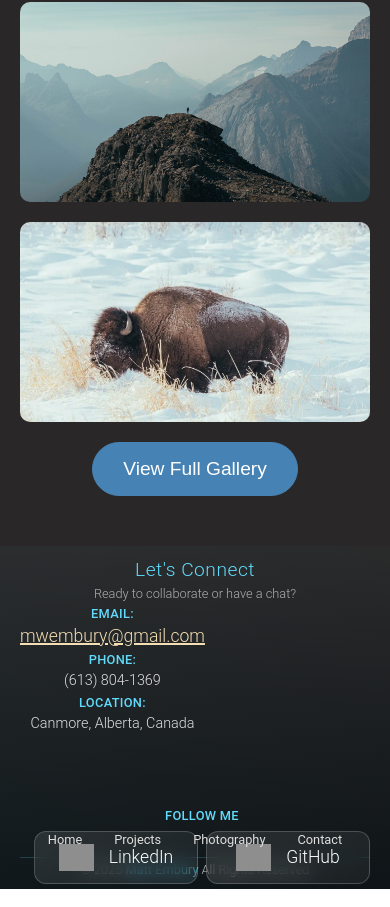
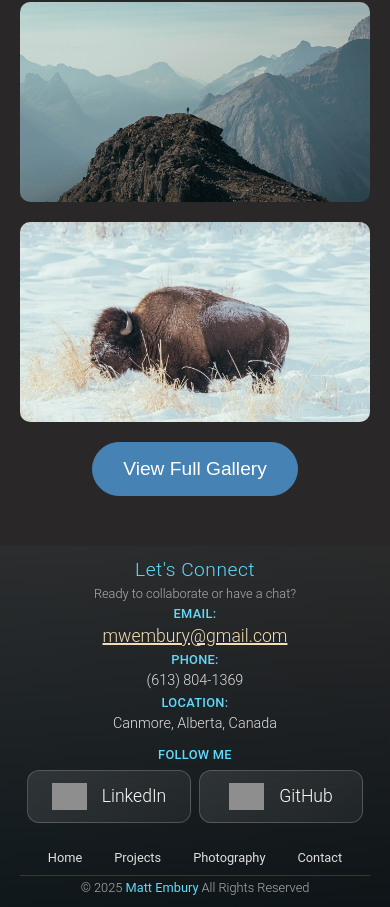
Before and after one commit to emburymw/matt-embury-site, a React (Create React App) app: page / in a window 390 px wide. Shown: the part 4104-5011 px from the top of the page. Built offline with nearby package versions, Linux system fonts and the light colour scheme; grey boxes are pictures that could not be loaded.

Commit message:
CSS fixes for mobile and contact link prod fixes

```diff
--- a/src/App.css
+++ b/src/App.css
@@ -1635,9 +1635,24 @@ a {
   }
 
   .contactText {
-    grid-template-columns: 1fr;
+    display: flex;
+    flex-direction: row;
+    justify-content: center;
+    align-items: center;
     gap: 10px;
+    margin-bottom: 20px;
     text-align: center;
+  }
+
+  .contact-info {
+    flex: 0 1 auto;
+    display: flex;
+    flex-direction: column;
+    align-items: center;
+    text-align: center;
+    width: 100%;
+    max-width: 300px;
+    margin: 0 auto;
   }
 
   .contact-details {
@@ -1650,16 +1665,23 @@ a {
     flex-direction: column;
     gap: 5px;
     text-align: center;
+    justify-content: center;
+    align-items: center;
   }
 
   .social-section {
-    align-items: center;
-    padding: 6px 0;
+    flex: 0 0 auto;
+    align-items: flex-start;
+    padding: 0;
+    margin-left: 0;
+    margin-bottom: 0;
+    min-width: 120px;
   }
 
   .hyperlinks {
-    justify-content: center;
+    justify-content: flex-start;
     gap: 8px;
+    flex-direction: column;
   }
 
   .contact-navigation {
@@ -1850,6 +1872,22 @@ a {
     padding: 0 15px;
   }
 
+  /* Very small mobile screens - stack vertically if needed */
+  .contactText {
+    flex-direction: column;
+    gap: 15px;
+  }
+
+  .social-section {
+    align-items: center;
+    min-width: auto;
+  }
+
+  .hyperlinks {
+    flex-direction: row;
+    justify-content: center;
+  }
+
   .contact-card, .social-links {
     padding: 25px 15px;
   }
--- a/src/Home.js
+++ b/src/Home.js
@@ -1,5 +1,5 @@
 import React, { useState } from 'react';
-import { useNavigate } from 'react-router-dom';
+import { useNavigate, Link } from 'react-router-dom';
 import resumePdf from './documents/MattEmburyResume2025.pdf';
 
 function Home() {
@@ -213,10 +213,10 @@ function Home() {
           </div>
           <div className="contact-navigation">
             <div className="nav-links">
-              <a href="/">Home</a>
-              <a href="/projects">Projects</a>
-              <a href="/photography">Photography</a>
-              <a href="/contact">Contact</a>
+              <Link to="/">Home</Link>
+              <Link to="/projects">Projects</Link>
+              <Link to="/photography">Photography</Link>
+              <Link to="/contact">Contact</Link>
             </div>
           </div>
           <div className="contact-footer">
```
